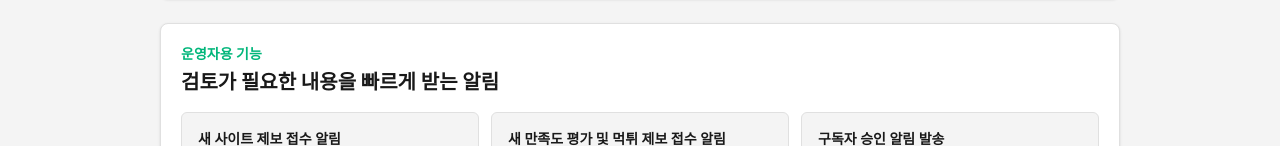
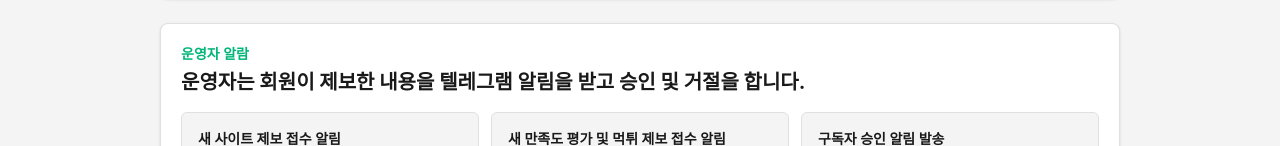
Before and after one commit to totocom/totositeorg, a Next.js app: page /telegram-guide in a window 1280 px wide. Shown: the part 706-852 px from the top of the page. Built offline with nearby package versions, Linux system fonts and the light colour scheme; no server answers.

Commit message:
Update Telegram guide operator wording

```diff
--- a/app/telegram-guide/page.tsx
+++ b/app/telegram-guide/page.tsx
@@ -138,9 +138,9 @@ export default function TelegramGuidePage() {
 
       <section className="grid gap-4 rounded-lg border border-line bg-surface p-5 shadow-sm">
         <div>
-          <p className="text-sm font-semibold text-accent">운영자용 기능</p>
+          <p className="text-sm font-semibold text-accent">운영자 알람</p>
           <h2 className="mt-1 text-xl font-bold text-foreground">
-            검토가 필요한 내용을 빠르게 받는 알림
+            운영자는 회원이 제보한 내용을 텔레그램 알림을 받고 승인 및 거절을 합니다.
           </h2>
         </div>
         <div className="grid gap-3 md:grid-cols-3">
```
